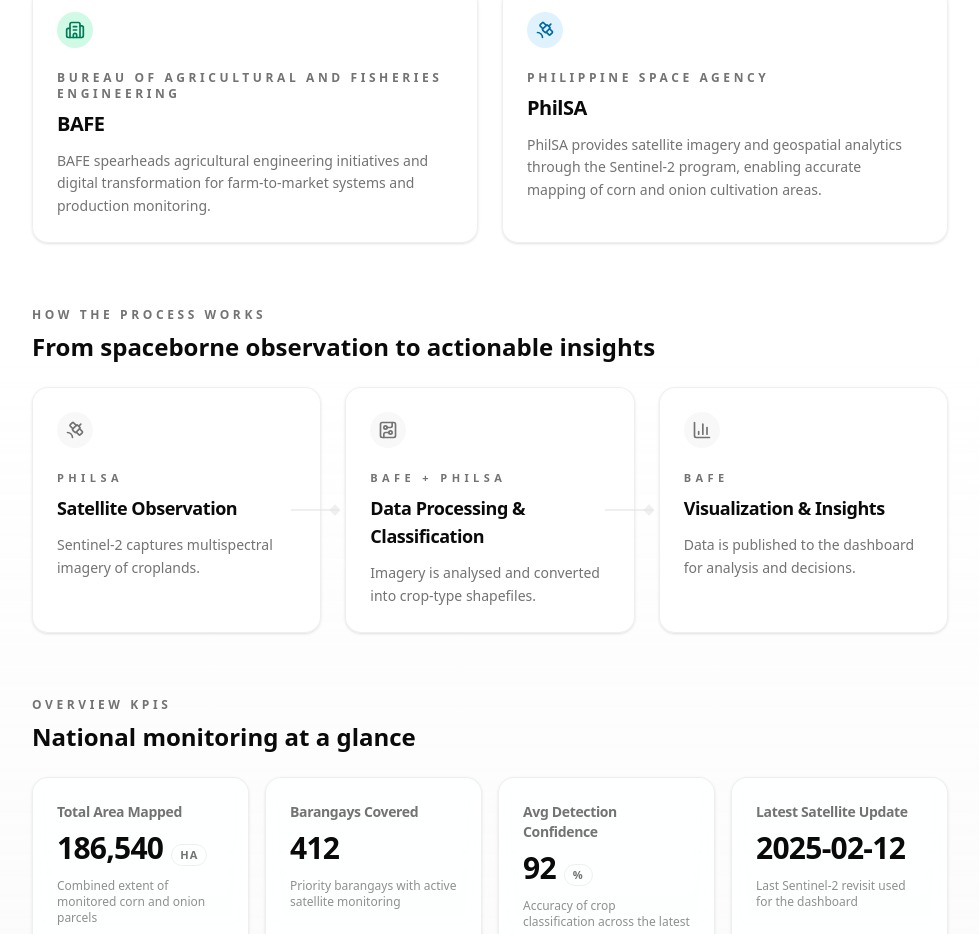
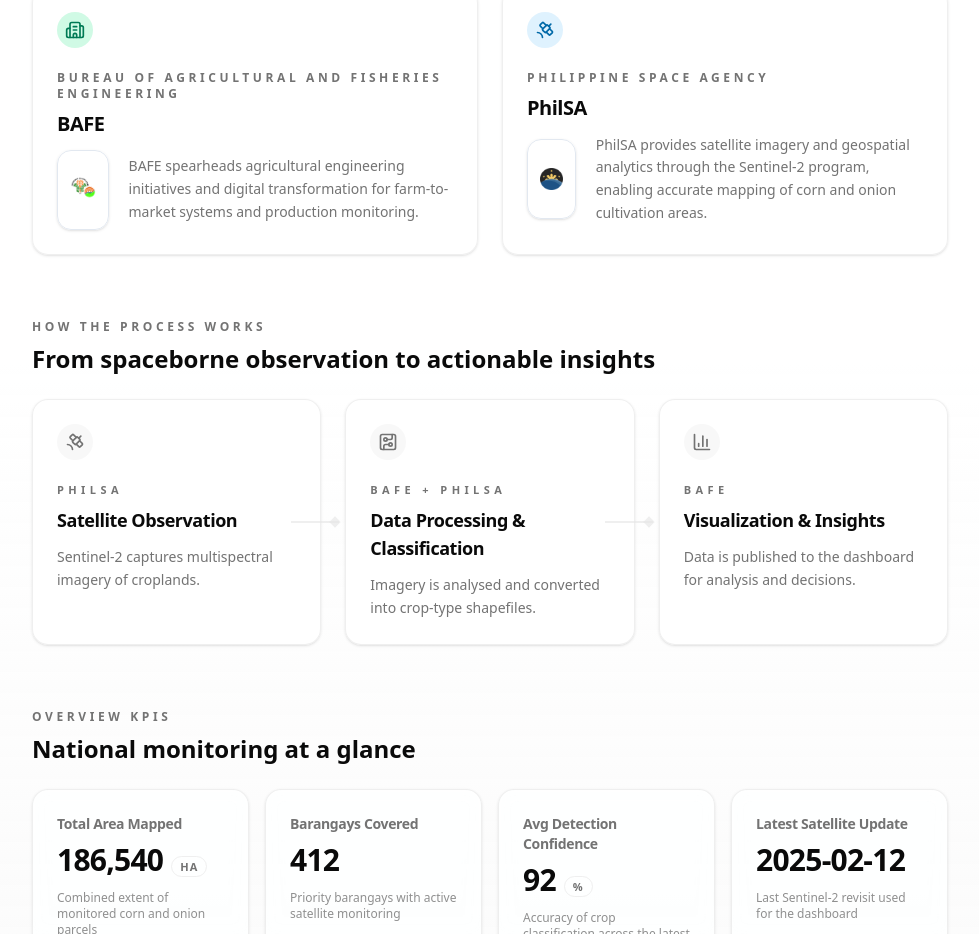
Before and after one commit to ronniechy26/crop-monitoring-dashboard, a Next.js app: page / in a window 1280 px wide. Shown: the part 939-1873 px from the top of the page, without its empty margins (300-1279 px from the left). Built offline with nearby package versions, Linux system fonts and the light colour scheme.

Commit message:
style : redesign

```diff
--- a/components/dashboard/landing-dashboard.tsx
+++ b/components/dashboard/landing-dashboard.tsx
@@ -3,6 +3,7 @@
 import { useEffect, useMemo, useState } from "react";
 import { motion } from "framer-motion";
 import { ArrowRight, BarChart3, Building2, CircuitBoard, Satellite } from "lucide-react";
+import Image from "next/image";
 import Link from "next/link";
 
 import { Button } from "@/components/ui/button";
@@ -249,10 +250,22 @@
                 </CardTitle>
               </div>
             </CardHeader>
-            <CardContent className="text-sm leading-relaxed text-muted-foreground">
+            <CardContent className="flex items-center gap-5 text-sm leading-relaxed text-muted-foreground">
+              <div className="flex h-20 w-24 items-center justify-center rounded-xl border border-slate-200 bg-white/90 p-3 shadow-sm">
+                <Image
+                  src="/bafe_logo.png"
+                  alt="BAFE logo"
+                  width={72}
+                  height={72}
+                  className="h-full w-full object-contain"
+                  priority
+                />
+              </div>
+              <p className="self-center">
                 BAFE spearheads agricultural engineering initiatives and digital
                 transformation for farm-to-market systems and production
                 monitoring.
+              </p>
             </CardContent>
           </Card>
         </motion.div>
@@ -276,10 +289,23 @@
                 </CardTitle>
               </div>
             </CardHeader>
-            <CardContent className="text-sm leading-relaxed text-muted-foreground">
+
+            <CardContent className="flex items-center gap-5 text-sm leading-relaxed text-muted-foreground">
+              <div className="flex h-20 w-24 items-center justify-center rounded-xl border border-slate-200 bg-white/90 p-3 shadow-sm">
+                <Image
+                  src="/philsa-logo.png"
+                  alt="Philsa logo"
+                  width={72}
+                  height={72}
+                  className="h-full w-full object-contain"
+                  priority
+                />
+              </div>
+              <p className="self-center">
                 PhilSA provides satellite imagery and geospatial analytics through
                 the Sentinel-2 program, enabling accurate mapping of corn and onion
                 cultivation areas.
+              </p>
             </CardContent>
           </Card>
         </motion.div>
```
Also changed, not shown: public/bafe_logo.png (added), public/philsa-logo.png (added). Lines whose indentation alone changed are shown as unchanged.
